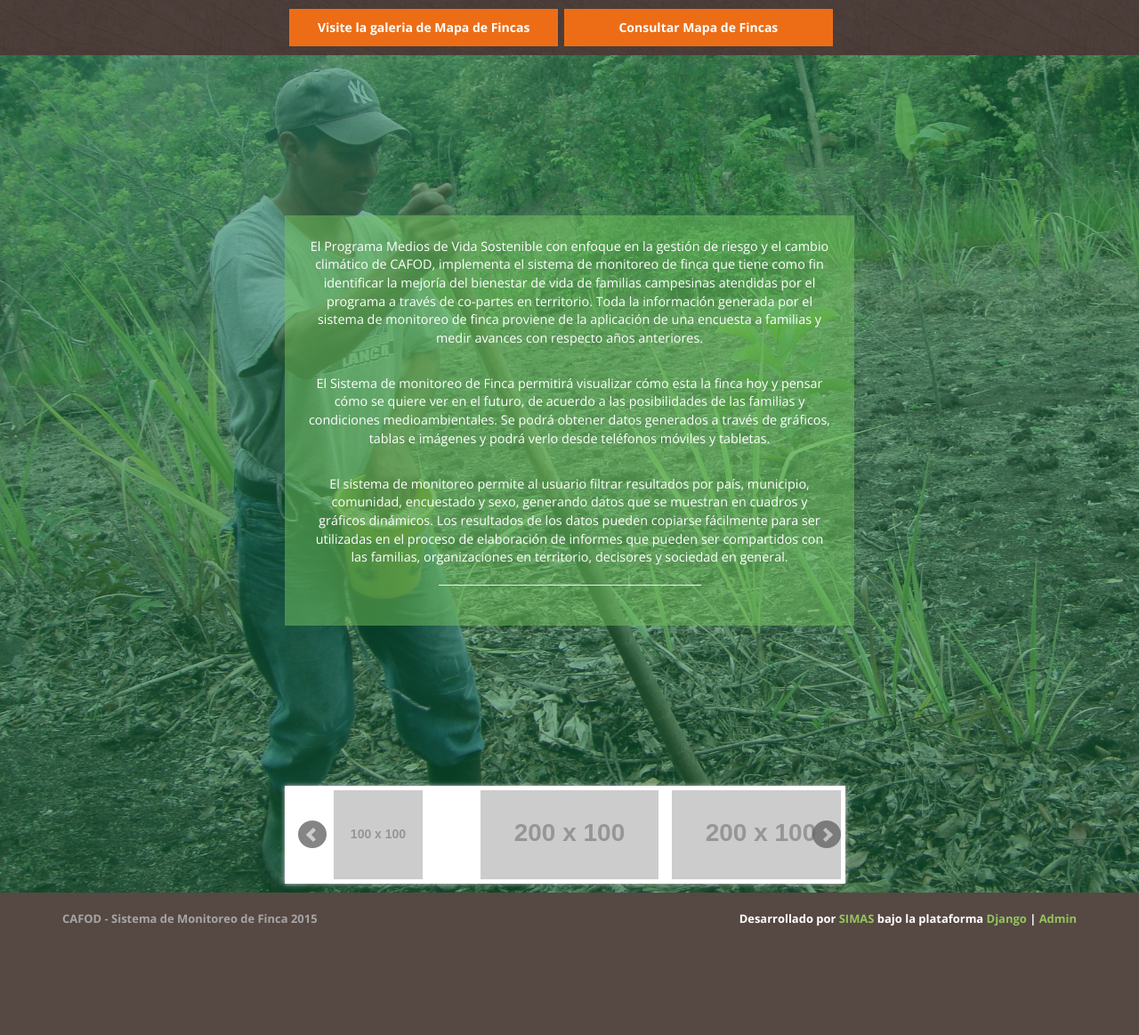
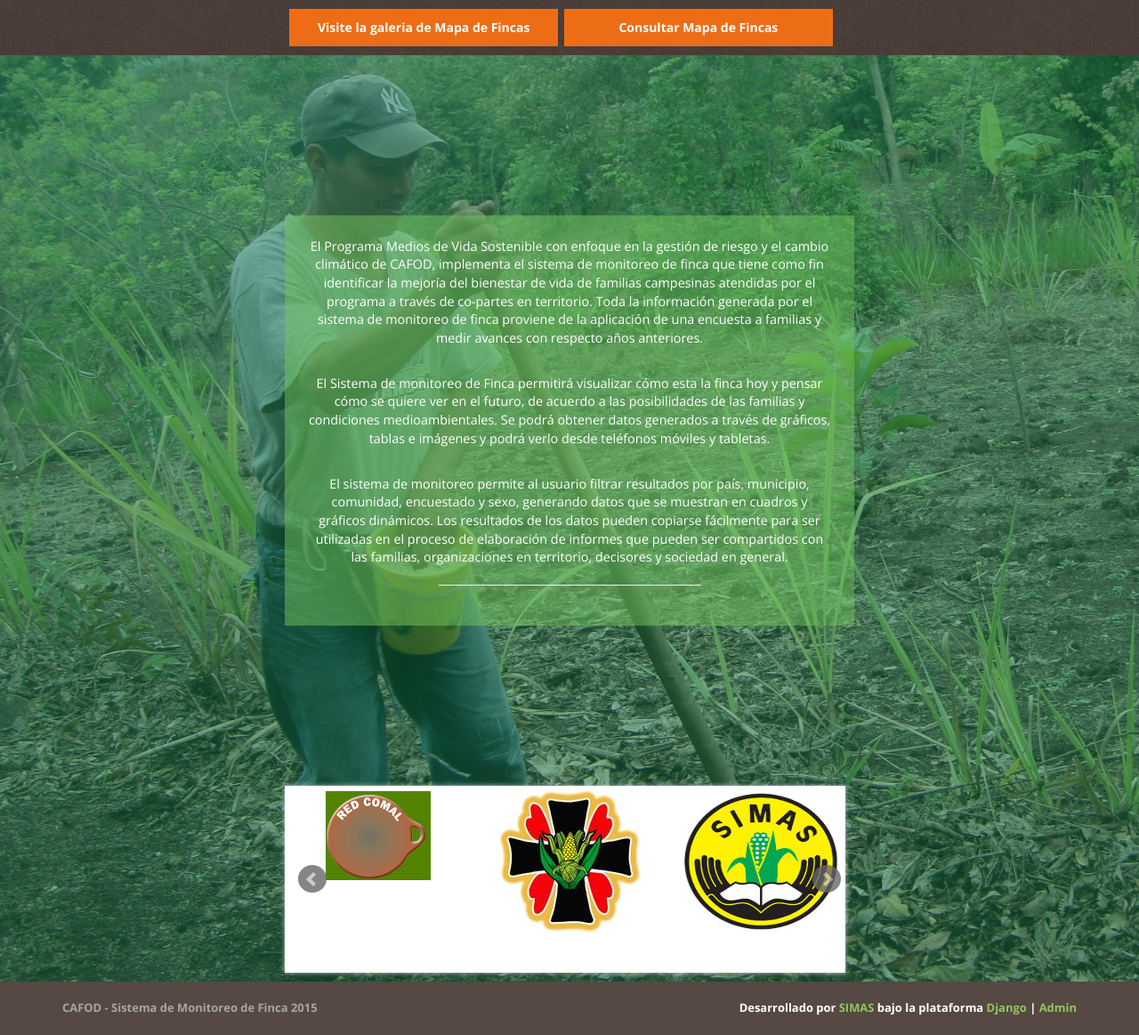
Before and after one commit to shiminasai/mapafinca, a Django app: page / in a window 1280 px wide. Shown: the part 63-1226 px from the top of the page at 89% size. Before the commit the page ends 1104 px from the top, so only its background shows below. Run offline with Django 3.2, Linux system fonts and the light colour scheme; grey boxes labelled with a size stand in for pictures from a placeholder-image service; parts of the project's set-up code (start-up, migrations or seed data) failed here and were passed over; some libraries are stand-ins or nearby versions.

Commit message:
agregando logos

```diff
--- a/templates/index.html
+++ b/templates/index.html
@@ -43,10 +43,15 @@
 
 	<div class="col-xs-12 col-sm-12 col-md-8 col-lg-8 col-md-offset-2  col-lg-offset-2 slider">
 		<ul class="bxslider">
-		  <li><img class="center-block" src="http://placehold.it/200x100" /></li>
-		  <li><img class="center-block" src="http://placehold.it/100x100" /></li>
-		  <li><img class="center-block" src="http://placehold.it/200x100" /></li>
-		  <li><img class="center-block" src="http://placehold.it/200x100" /></li>
+		  <li><img class="center-block" src="/static/img/logos/LogoJuanXXIII.jpg" /></li>
+		  <li><img class="center-block" src="/static/img/logos/caritas_logo.jpg" /></li>
+		  <li><img class="center-block" src="/static/img/logos/logo_Cehprodec.png" /></li>
+		  <li><img class="center-block" src="/static/img/logos/logo_SJD.jpg" /></li>
+		  <li><img class="center-block" src="/static/img/logos/logo_asomupro.jpg" /></li>
+		  <li><img class="center-block" src="/static/img/logos/logo_nati.jpg" /></li>
+		  <li><img class="center-block" src="/static/img/logos/logoredcomal.png" /></li>
+		  <li><img class="center-block" src="/static/img/logos/logotipo_1.jpg" /></li>
+		  <li><img class="center-block" src="/static/img/logos/logotipoSIMAS.jpg" /></li>
 		</ul>
 	</div>
 
```
Also changed, not shown: static_media/img/logos/LogoJuanXXIII.jpg (added), static_media/img/logos/caritas_logo.jpg (added), static_media/img/logos/logo_Cehprodec.png (added), static_media/img/logos/logo_SJD.jpg (added), static_media/img/logos/logo_asomupro.jpg (added), static_media/img/logos/logo_nati.jpg (added), static_media/img/logos/logoredcomal.png (added), static_media/img/logos/logotipoSIMAS.jpg (added), static_media/img/logos/logotipo_1.jpg (added).
